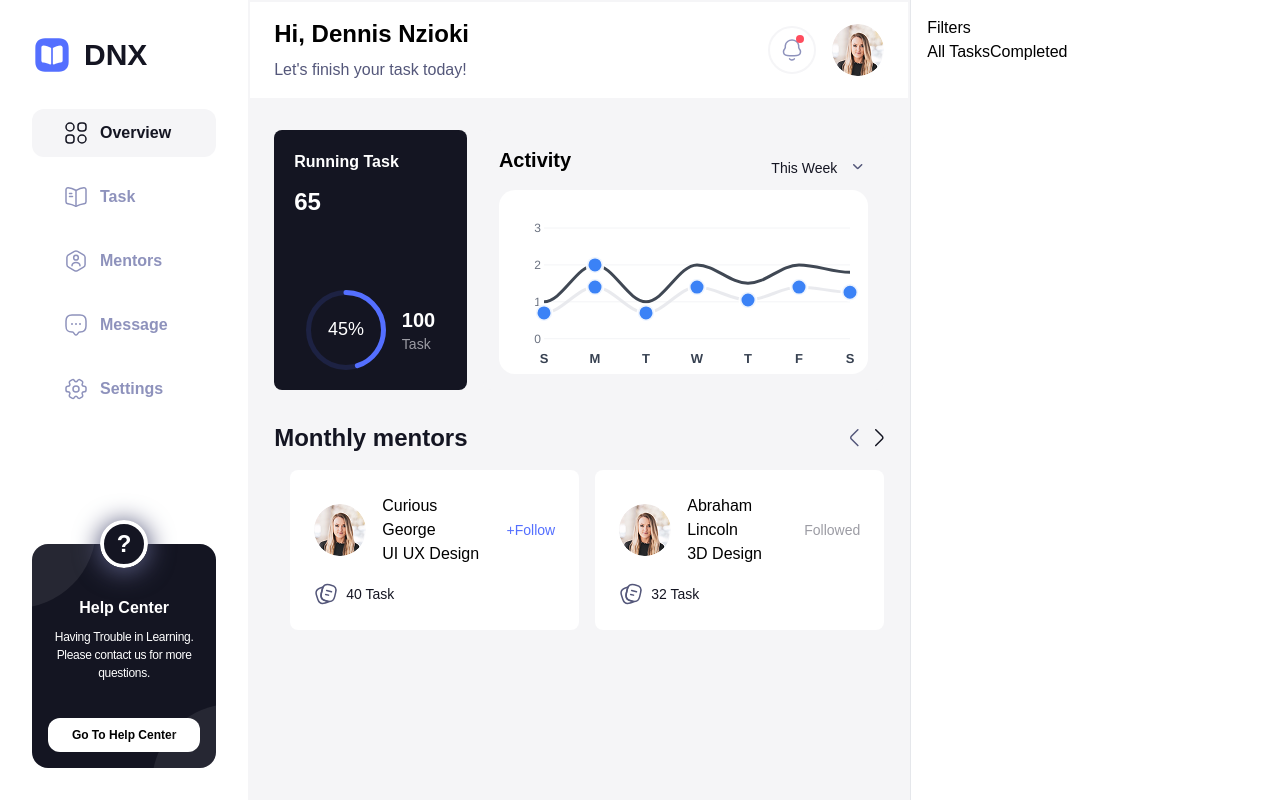
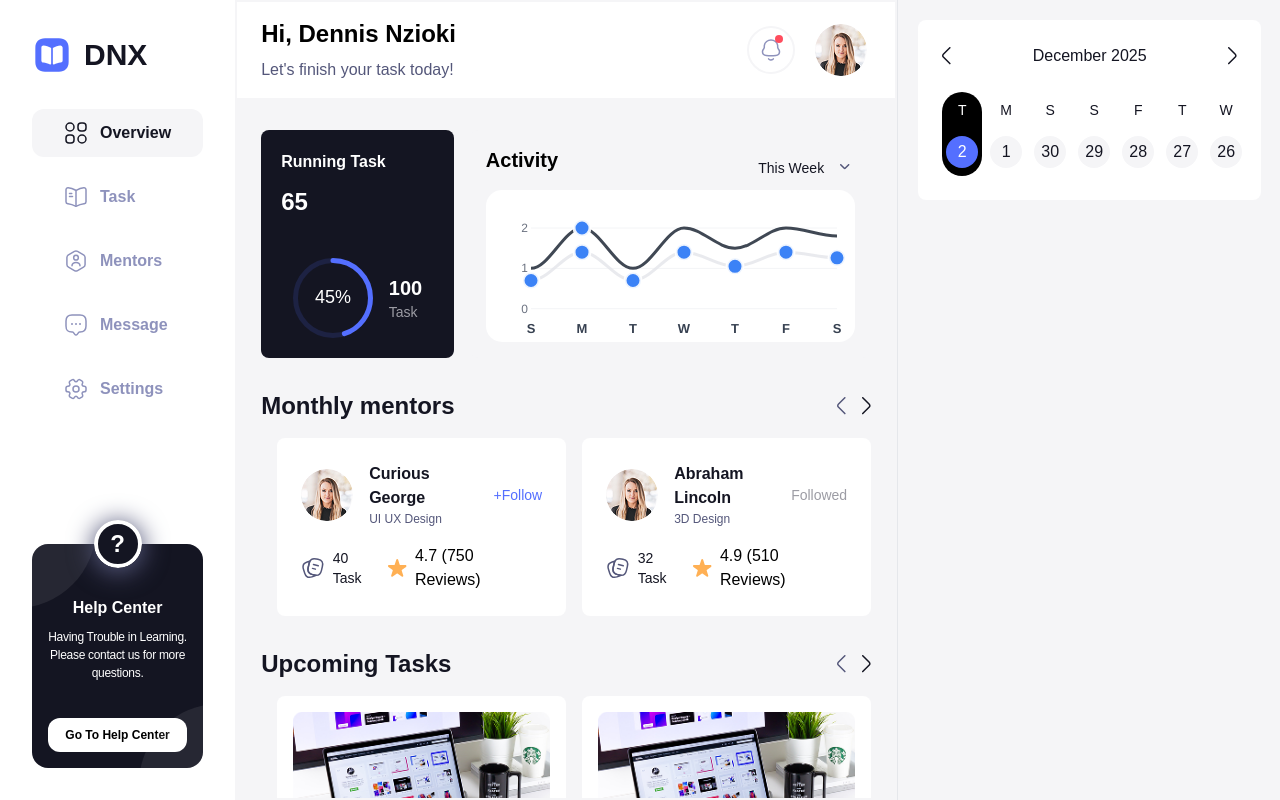
Before and after one commit to ibrohimmath/task-manager, a Vue app: page /overview in a window 1280 px wide. Built offline with nearby package versions, Linux system fonts and the light colour scheme; the HTML template or start-up script is replaced by a standard one; a web font is replaced by a local one.

Commit message:
remained to add task today part for dashboard page

```diff
--- /dev/null
+++ b/src/assets/icons/clock.vue
@@ -0,0 +1,8 @@
+<template>
+    <svg width="20" height="20" viewBox="0 0 20 20" fill="none" xmlns="http://www.w3.org/2000/svg">
+        <path fill-rule="evenodd" clip-rule="evenodd"
+            d="M19.25 10C19.25 15.109 15.109 19.25 10 19.25C4.891 19.25 0.75 15.109 0.75 10C0.75 4.891 4.891 0.75 10 0.75C15.109 0.75 19.25 4.891 19.25 10Z"
+            stroke="#54577A" stroke-width="1.5" stroke-linecap="round" stroke-linejoin="round" />
+        <path d="M13.4316 12.9424L9.66162 10.6934V5.84644" stroke="#54577A" stroke-width="1.5" stroke-linecap="round"
+            stroke-linejoin="round" />
+    </svg></template>
--- /dev/null
+++ b/src/assets/icons/star.vue
@@ -0,0 +1,7 @@
+<template>
+    <svg width="19" height="18" viewBox="0 0 19 18" fill="none" xmlns="http://www.w3.org/2000/svg">
+        <path
+            d="M8.38586 0.690968C8.68521 -0.230343 9.98862 -0.230344 10.288 0.690967L11.8066 5.36473C11.9404 5.77675 12.3244 6.05571 12.7576 6.05571H17.6719C18.6406 6.05571 19.0434 7.29533 18.2597 7.86473L14.284 10.7533C13.9335 11.0079 13.7868 11.4593 13.9207 11.8713L15.4393 16.5451C15.7386 17.4664 14.6842 18.2325 13.9004 17.6631L9.9247 14.7746C9.57421 14.5199 9.09962 14.5199 8.74913 14.7746L4.77339 17.6631C3.98968 18.2325 2.9352 17.4664 3.23455 16.5451L4.75314 11.8713C4.88702 11.4593 4.74036 11.0079 4.38987 10.7533L0.414135 7.86473C-0.369579 7.29533 0.0331967 6.05571 1.00192 6.05571H5.9162C6.34943 6.05571 6.73339 5.77675 6.86726 5.36473L8.38586 0.690968Z"
+            fill="#FFB054" />
+    </svg>
+</template>
--- a/src/components/Avatar.vue
+++ b/src/components/Avatar.vue
@@ -1,5 +1,8 @@
 <template>
-    <img :src="url" :class="`size-${size}px`" class="object-contain object-center rounded-full" />
+    <div class="border-4 border-solid rounded-full border-white">
+        <img :src="url" :style="{ width: `${size}px`, height: `${size}px` }"
+            class="object-contain object-center rounded-full" />
+    </div>
 </template>
 <script setup lang="ts">
 import { computed } from 'vue';
@@ -12,8 +15,12 @@ const props = defineProps({
     url: {
         type: String,
         required: true,
+    },
+    size: {
+        type: Number,
+        required: false
     }
 });
 
-const size = computed(() => props.width >= 768 ? 52 : 32);
+const size = computed(() => props.size ?? (props.width >= 768 ? 52 : 32));
 </script>
--- /dev/null
+++ b/src/components/Calendar.vue
@@ -0,0 +1,33 @@
+<template>
+    <div class="bg-white rounded-lg p-6 w-full max-w-120 mx-auto">
+        <div class="flex items-center justify-between">
+            <ArrowLeft />
+            <p class="text-md fond-semibold text-[rgba(20,21,34,1)]">{{ monthNames[currentTime.getMonth()] }} {{
+                currentTime.getFullYear() }}</p>
+            <ArrowRight />
+        </div>
+        <div class="mt-6 flex items-center gap-1 justify-between">
+            <div class="text-center rounded-full px-1 py-2" v-for="(_, i) in 7"
+                :class="[i == 0 ? 'bg-black text-white' : 'bg-red text-[rgba(20,21,34,1)]']">
+                <p class="font-medium text-sm">{{ dayNames[addDays(currentTime,
+                    -i).getDay()]?.charAt(0) ?? '' }}</p>
+                <div class="mt-4 rounded-full size-8 max-[1260px]:size-6 max-[925px]:size-8 max-[390px]:size-6 max-[320px]:size-4 flex items-center justify-center"
+                    :class="[i == 0 ? 'bg-[rgba(84,111,255,1)]' : 'bg-[rgba(245,245,247,1)]']">
+                    {{ addDays(currentTime, -i).getDate() }}
+                </div>
+            </div>
+        </div>
+    </div>
+</template>
+
+<script lang="ts" setup>
+import ArrowLeft from "@/assets/icons/ArrowLeft.vue";
+import ArrowRight from "@/assets/icons/ArrowRight.vue";
+
+import { addDays, dayNames, monthNames } from "@/utils/date";
+
+import { ref } from "vue";
+
+const currentTime = ref<Date>(new Date());
+
+</script>
--- a/src/components/Chart.vue
+++ b/src/components/Chart.vue
@@ -2,7 +2,7 @@
     <div class="w-full max-w-4xl mx-auto">
         <div class="bg-white rounded-3xl">
             <!-- Chart Container -->
-            <div class="relative h-46 bg-white rounded-2xl p-2">
+            <div class="relative h-38 bg-white rounded-2xl p-2">
                 <div ref="chartContainer"></div>
             </div>
 
@@ -45,7 +45,7 @@ const totalTasks = computed(() => {
 const chartOptions: ApexOptions = {
     chart: {
         type: 'line',
-        height: 180,
+        height: 150,
         toolbar: {
             show: false
         },
@@ -111,8 +111,8 @@ const chartOptions: ApexOptions = {
     },
     yaxis: {
         min: 0,
-        max: 3,
-        tickAmount: 3,
+        max: 2,
+        tickAmount: 2,
         labels: {
             style: {
                 colors: '#6b7280',
--- a/src/layouts/Default.vue
+++ b/src/layouts/Default.vue
@@ -55,13 +55,15 @@
             </header>
 
             <!-- MAIN CONTENT -->
-            <div class="flex-1 py-4 px-6 overflow-y-auto bg-[rgba(245,245,247,1)] max-w-[calc(70dvw-238px)]">
+            <div
+                class="flex-1 py-4 px-6 overflow-y-auto bg-[rgba(245,245,247,1)] max-w-[calc(70dvw-238px)] max-[925px]:max-w-full">
                 <slot />
             </div>
         </section>
 
         <!-- OPTIONAL RIGHT SIDEBAR -->
-        <aside v-if="$slots['sidebar-right']" class="w-[30dvw] bg-white border-l border-gray-200 p-4">
+        <aside v-if="$slots['sidebar-right']"
+            class="w-[30dvw] max-[925px]:w-full bg-[rgba(245,245,247,1)] border-l border-gray-200 p-5">
             <slot name="sidebar-right" />
         </aside>
     </main>
--- a/src/main.ts
+++ b/src/main.ts
@@ -6,6 +6,7 @@ import Carousel from 'primevue/carousel';
 import PrimeVue from 'primevue/config';
 import 'primevue/resources/primevue.min.css';
 import 'primevue/resources/themes/lara-light-blue/theme.css';
+import Slider from 'primevue/slider';
 import App from './App.vue';
 import router from './router';
 
@@ -18,5 +19,6 @@ app.use(router);
 app.use(PrimeVue);
 
 app.component('Carousel', Carousel);
+app.component('Slider', Slider);
 
 app.mount('#app')
--- /dev/null
+++ b/src/utils/date.ts
@@ -0,0 +1,24 @@
+const monthNames = [
+    "January",
+    "February",
+    "March",
+    "April",
+    "May",
+    "June",
+    "July",
+    "August",
+    "September",
+    "October",
+    "November",
+    "December"
+];
+
+const dayNames = ["Sunday", "Monday", "Tuesday", "Wednesday", "Thursday", "Friday", "Saturday"];
+
+function addDays(date: Date, days: number) {
+    const newDate = new Date(date);
+    newDate.setDate(newDate.getDate() + days);
+    return newDate;
+}
+
+export { addDays, dayNames, monthNames };
--- /dev/null
+++ b/src/utils/mentors.ts
@@ -0,0 +1,76 @@
+const mentorsData = [
+    {
+        name: "Curious George",
+        profession: "UI UX Design",
+        tasks: 40,
+        rate: 4.7,
+        reviews: 750,
+        image: '/img/girl.png',
+        isFollowed: false,
+    },
+    {
+        name: "Abraham Lincoln",
+        profession: "3D Design",
+        tasks: 32,
+        rate: 4.9,
+        reviews: 510,
+        image: '/img/girl.png',
+        isFollowed: true,
+    },
+    {
+        name: "Jessica Jane",
+        profession: "Web Developer",
+        tasks: 40,
+        rate: 4.7,
+        reviews: 750,
+        image: '/img/girl.png',
+        isFollowed: false,
+    },
+    {
+        name: "Alex Stanton",
+        profession: "UI / UX Designer",
+        tasks: 60,
+        rate: 4.9,
+        reviews: 970,
+        image: '/img/girl.png',
+        isFollowed: true,
+    },
+    {
+        name: "Antoine Griezmann",
+        profession: "Android Developer",
+        tasks: 50,
+        rate: 4.8,
+        reviews: 830,
+        image: '/img/girl.png',
+        isFollowed: false,
+    },
+    {
+        name: "Anna White",
+        profession: "3D Design",
+        tasks: 60,
+        rate: 4.8,
+        reviews: 870,
+        image: '/img/girl.png',
+        isFollowed: true,
+    },
+    {
+        name: "Richard Kyle",
+        profession: "2D Design",
+        tasks: 60,
+        rate: 4.7,
+        reviews: 730,
+        image: '/img/girl.png',
+        isFollowed: false,
+    },
+    {
+        name: "Julia Philips",
+        profession: "IOS Developer",
+        tasks: 60,
+        rate: 4.9,
+        reviews: 910,
+        image: '/img/girl.png',
+        isFollowed: true,
+    }
+];
+
+export default mentorsData;
--- /dev/null
+++ b/src/utils/tasks.ts
@@ -0,0 +1,46 @@
+const tasksData = [
+    {
+        title: "Creating Awesome Mobile Apps",
+        tag: "UI UX Design",
+        progress: 90,
+        expire: "2025-12-04 00:00",
+        image: '/img/task.png',
+    },
+    {
+        title: "Creating Fresh Website",
+        tag: "Web Developer",
+        progress: 85,
+        expire: "2025-12-04 00:00",
+        image: '/img/task.png',
+    },
+    {
+        title: "Creating Color Palettes",
+        tag: "UI UX Design",
+        progress: 100,
+        expire: "2025-12-04 00:00",
+        image: '/img/task.png',
+    },
+    {
+        title: "Creating Mobile App Design",
+        tag: "UI UX Design",
+        progress: 75,
+        expire: "2025-12-07 00:00",
+        image: '/img/task.png',
+    },
+    {
+        title: "Creating Perfect Website",
+        tag: "Web Developer",
+        progress: 85,
+        expire: "2025-12-08 00:00",
+        image: '/img/task.png',
+    },
+    {
+        title: "Mobile App Design",
+        tag: "UI UX Design",
+        progress: 65,
+        expire: "2025-12-07 00:00",
+        image: '/img/task.png',
+    }
+];
+
+export default tasksData;
--- a/src/views/Overview.vue
+++ b/src/views/Overview.vue
@@ -13,7 +13,7 @@
             <div
                 class="mt-4 grid gap-4 grid-cols-5 justify-between max-[1630px]:grid-cols-4 max-[1410px]:grid-cols-3 max-[1230px]:flex max-[1230px]:flex-col">
                 <div
-                    class="flex flex-col max-[1230px]:flex-row col-span-1 p-5 bg-[rgba(20,21,34,1)] rounded-lg max-[1230px]:mx-auto max-[1230px]:w-full max-w-[500px] max-[1230px]:h-35">
+                    class="flex flex-col max-[1230px]:flex-row col-span-1 p-5 bg-[rgba(20,21,34,1)] rounded-lg max-[1230px]:mx-auto max-[1230px]:w-full max-w-[500px] max-[1230px]:h-30">
                     <div class="flex flex-col max-[1230px]:my-auto">
                         <h1 class="font-semibold text-md text-white">Running Task</h1>
                         <h1 class="font-semibold text-2xl text-white mt-3">65</h1>
@@ -27,7 +27,7 @@
                     </div>
                 </div>
                 <div
-                    class="col-span-4 ml-auto max-[1230px]:mx-auto p-4 rounded-lg max-[1630px]:col-span-3 max-[1410px]:col-span-2 h-full w-full max-[1230px]:h-72 max-w-[600px] bg-[rgba(245,245,247,1)]">
+                    class="col-span-4 ml-auto max-[1230px]:mx-auto p-4 rounded-lg max-[1630px]:col-span-3 max-[1410px]:col-span-2 h-full w-full max-[1230px]:h-60 max-w-[600px] bg-[rgba(245,245,247,1)]">
                     <div class="flex items-center justify-between">
                         <h1 class="text-xl font-semibold mb-4">Activity</h1>
                         <div class="flex items-center gap-4">
@@ -47,9 +47,8 @@
                         <ArrowRight :is-disabled="currentMentorPage == maxMentorsPage" @click="increaseMentorPage" />
                     </div>
                 </div>
-                <div class="mt-4 w-full overflow-y-hidden">
-                    <Carousel v-model:page="currentMentorPage" :value="mentorsData" :numVisible="numsVisible" :numScroll="1"
-                        :showNavigators="false" :showIndicators="false" :responsiveOptions="responsiveOptions">
+                <Carousel class="mt-4" v-model:page="currentMentorPage" :value="mentorsData" :numVisible="mentorNumsVisible"
+                    :numScroll="1" :showNavigators="false" :showIndicators="false" :responsiveOptions="responsiveOptions">
                     <template #item="slotProps">
                         <div class="rounded-lg bg-[rgba(255,255,255,1)] ml-4 p-6">
                             <div class="flex items-center gap-4">
@@ -57,19 +56,64 @@
                                     <img :src="slotProps.data.image"
                                         class="size-[52px] object-contain object-center rounded-full" />
                                     <div>
-                                            <h1>{{ slotProps.data.name }}</h1>
-                                            <p>{{ slotProps.data.profession }}</p>
+                                        <p class="font-semibold text-md text-[rgba(20,21,34,1)]">{{ slotProps.data.name }}
+                                        </p>
+                                        <p class="font-normal text-[12px] text-[rgba(84,87,122,1)]">{{
+                                            slotProps.data.profession }}</p>
                                     </div>
                                 </div>
                                 <p class="text-sm ml-auto"
                                     :class="[slotProps.data.isFollowed ? 'text-[rgba(156,156,164,1)]' : 'text-[rgba(84,111,255,1)]']">
                                     {{ slotProps.data.isFollowed ? "Followed" : "+Follow" }}</p>
                             </div>
-                                <div class="mt-4 flex items-center">
+                            <div class="mt-4 flex items-center justify-between gap-2">
                                 <div class="flex items-center gap-2">
                                     <TaskIcon />
                                     <p class="font-normal text-sm text-[rgba(20,21,34,1)]">{{ slotProps.data.tasks }}
                                         Task</p>
+                                </div>
+                                <div class="flex items-center gap-2">
+                                    <StarIcon />
+                                    <p>{{ slotProps.data.rate }} ({{ slotProps.data.reviews }} Reviews)</p>
+                                </div>
+                            </div>
+                        </div>
+                    </template>
+                </Carousel>
+            </div>
+
+            <div>
+                <div class="flex items-center gap-4 justify-between mt-8">
+                    <h1 class="text-2xl text-[rgba(20,21,34,1)] font-semibold">Upcoming Tasks</h1>
+                    <div class="flex items-center gap-4">
+                        <ArrowLeft :is-disabled="currentTaskPage == 0" @click="decreaseTaskPage" />
+                        <ArrowRight :is-disabled="currentTaskPage == maxTasksPage" @click="increaseTaskPage" />
+                    </div>
+                </div>
+                <Carousel class="mt-4" v-model:page="currentTaskPage" :value="tasksData" :numVisible="taskNumsVisible"
+                    :numScroll="1" :showNavigators="false" :showIndicators="false" :responsiveOptions="responsiveOptions">
+                    <template #item="slotProps">
+                        <div class="rounded-lg bg-[rgba(255,255,255,1)] ml-4 p-4">
+                            <img :src="slotProps.data.image" class="w-full" />
+                            <p class="mt-4 font-semibold text-md text-[rgba(20,21,34,1)]">{{ slotProps.data.title }}
+                            </p>
+                            <p class="font-normal text-[12px] text-[rgba(84,87,122,1)]">{{
+                                slotProps.data.tag }}</p>
+                            <div class="mt-2 flex items-center gap-4 justify-between">
+                                <p class="font-normal text-md text-[rgba(20,21,34,1)]">Progress</p>
+                                <p class="font-medium text-md text-[rgba(84,111,255,1)]">{{ slotProps.data.progress }} %</p>
+                            </div>
+                            <Slider :model-value="slotProps.data.progress" class="mt-2 !bg-[rgba(186,200,255,1)]" />
+                            <div class="mt-3 flex items-center justify-between gap-4">
+                                <div class="flex items-center gap-2">
+                                    <ClockIcon />
+                                    <p class="text-md font-normal text-[rgba(20,21,34,1)]">{{ Math.floor(Math.max(0, new
+                                        Date(slotProps.data.expire).getTime() - Date.now()) /
+                                        86400000) }} days left</p>
+                                </div>
+                                <div class="flex items-center">
+                                    <Avatar :size="35" :width="width" :url="'/img/girl.png'" :key="slotProps.data.title + i"
+                                        v-for="i in 5" class="-ml-4" />
                                 </div>
                             </div>
                         </div>
@@ -77,14 +121,9 @@
                 </Carousel>
             </div>
         </div>
-        </div>
 
         <template #sidebar-right>
-            <div>
-                <h3>Filters</h3>
-                <button>All Tasks</button>
-                <button>Completed</button>
-            </div>
+            <Calendar />
         </template>
     </Default>
 </template>
@@ -92,9 +131,13 @@
 <script setup lang="ts">
 import ArrowLeft from "@/assets/icons/ArrowLeft.vue";
 import ArrowRight from "@/assets/icons/ArrowRight.vue";
+import ClockIcon from "@/assets/icons/clock.vue";
 import Down from "@/assets/icons/down.vue";
+import StarIcon from "@/assets/icons/star.vue";
 import TaskIcon from "@/assets/icons/task.vue";
 
+import Avatar from "@/components/Avatar.vue";
+import Calendar from "@/components/Calendar.vue";
 import Chart from "@/components/Chart.vue";
 import CircleProgress from "@/components/CircleProgress.vue";
 
@@ -102,96 +145,34 @@ import Default from '@/layouts/Default.vue';
 
 import useWindowResize from "@/composables/window";
 
+import mentorsData from "@/utils/mentors";
+import tasksData from "@/utils/tasks";
+
 import { ref } from "vue";
 
 const { width } = useWindowResize();
 
-const mentorsData = [
+const responsiveOptions = ref([
     {
-        name: "Curious George",
-        profession: "UI UX Design",
-        tasks: 40,
-        rate: 4.7,
-        reviews: 750,
-        image: '/img/girl.png',
-        isFollowed: false,
+        breakpoint: '1250px',
+        numVisible: 1,
+        numScroll: 1
     },
     {
-        name: "Abraham Lincoln",
-        profession: "3D Design",
-        tasks: 32,
-        rate: 4.9,
-        reviews: 510,
-        image: '/img/girl.png',
-        isFollowed: true,
+        breakpoint: '925px',
+        numVisible: 2,
+        numScroll: 1
     },
     {
-        name: "Jessica Jane",
-        profession: "Web Developer",
-        tasks: 40,
-        rate: 4.7,
-        reviews: 750,
-        image: '/img/girl.png',
-        isFollowed: false,
-    },
-    {
-        name: "Alex Stanton",
-        profession: "UI / UX Designer",
-        tasks: 60,
-        rate: 4.9,
-        reviews: 970,
-        image: '/img/girl.png',
-        isFollowed: true,
-    },
-    {
-        name: "Antoine Griezmann",
-        profession: "Android Developer",
-        tasks: 50,
-        rate: 4.8,
-        reviews: 830,
-        image: '/img/girl.png',
-        isFollowed: false,
-    },
-    {
-        name: "Anna White",
-        profession: "3D Design",
-        tasks: 60,
-        rate: 4.8,
-        reviews: 870,
-        image: '/img/girl.png',
-        isFollowed: true,
-    },
-    {
-        name: "Richard Kyle",
-        profession: "2D Design",
-        tasks: 60,
-        rate: 4.7,
-        reviews: 730,
-        image: '/img/girl.png',
-        isFollowed: false,
-    },
-    {
-        name: "Julia Philips",
-        profession: "IOS Developer",
-        tasks: 60,
-        rate: 4.9,
-        reviews: 910,
-        image: '/img/girl.png',
-        isFollowed: true,
-    }
-];
-
-const responsiveOptions = ref([
-    {
-        breakpoint: '575px',
+        breakpoint: '590px',
         numVisible: 1,
         numScroll: 1
     }
 ]);
 
 const currentMentorPage = ref<number>(0);
-const numsVisible = ref<number>(2);
-const maxMentorsPage = ref<number>(Math.ceil(mentorsData.length / numsVisible.value));
+const mentorNumsVisible = ref<number>(2);
+const maxMentorsPage = ref<number>(Math.ceil(mentorsData.length / mentorNumsVisible.value));
 
 const decreaseMentorPage = () => {
     if (currentMentorPage.value == 0) return;
@@ -202,6 +183,21 @@ const increaseMentorPage = () => {
     if (currentMentorPage.value == maxMentorsPage.value) return;
     currentMentorPage.value++;
 };
+
+const currentTaskPage = ref<number>(0);
+const taskNumsVisible = ref<number>(2);
+const maxTasksPage = ref<number>(Math.ceil(mentorsData.length / mentorNumsVisible.value));
+
+const decreaseTaskPage = () => {
+    if (currentTaskPage.value == 0) return;
+    currentTaskPage.value--;
+};
+
+const increaseTaskPage = () => {
+    if (currentTaskPage.value == maxTasksPage.value) return;
+    currentTaskPage.value++;
+};
+
 </script>
 
 <style scoped></style>
```
Also changed, not shown: public/img/task.png (added). Lines whose indentation alone changed are shown as unchanged.
